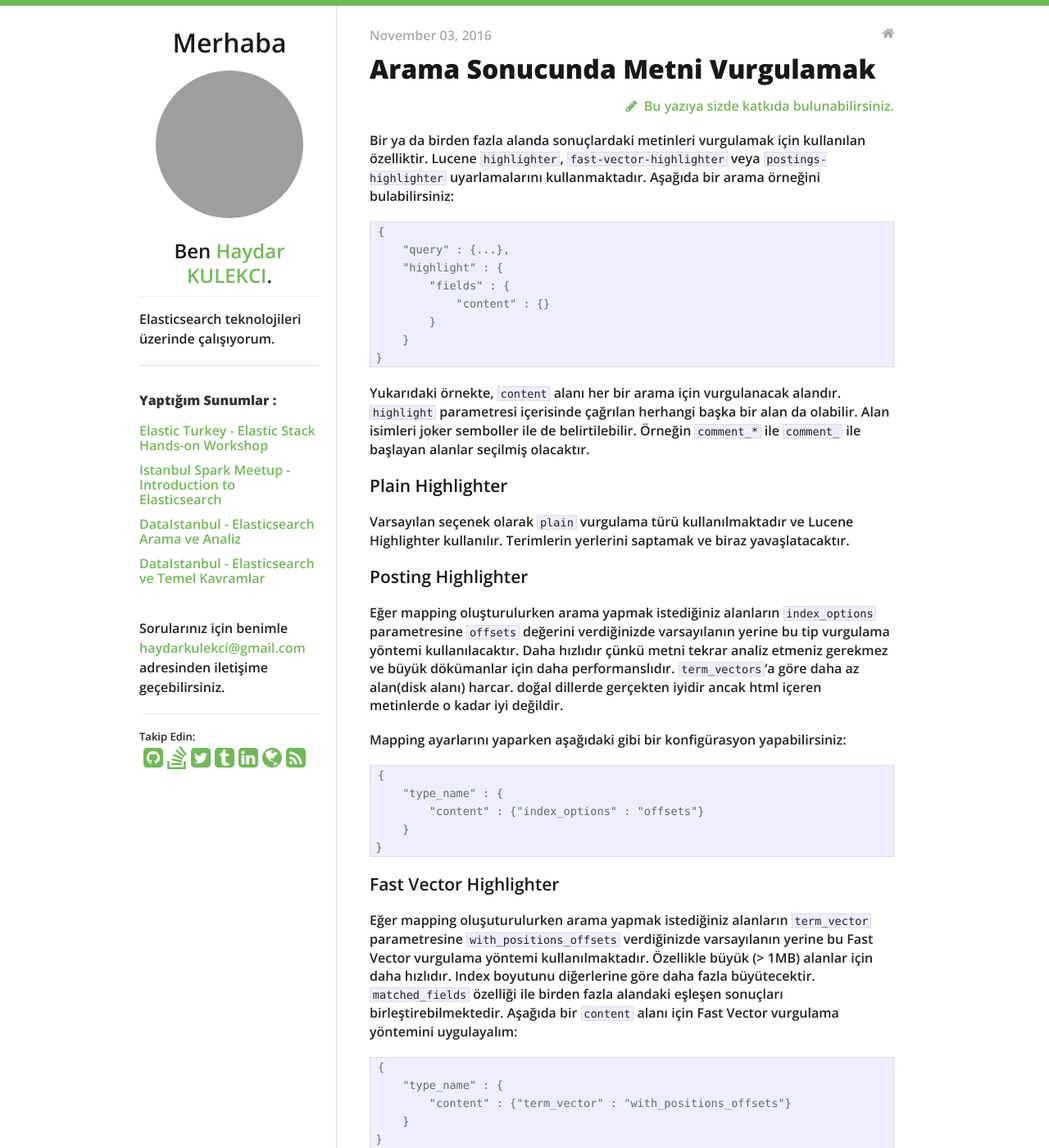
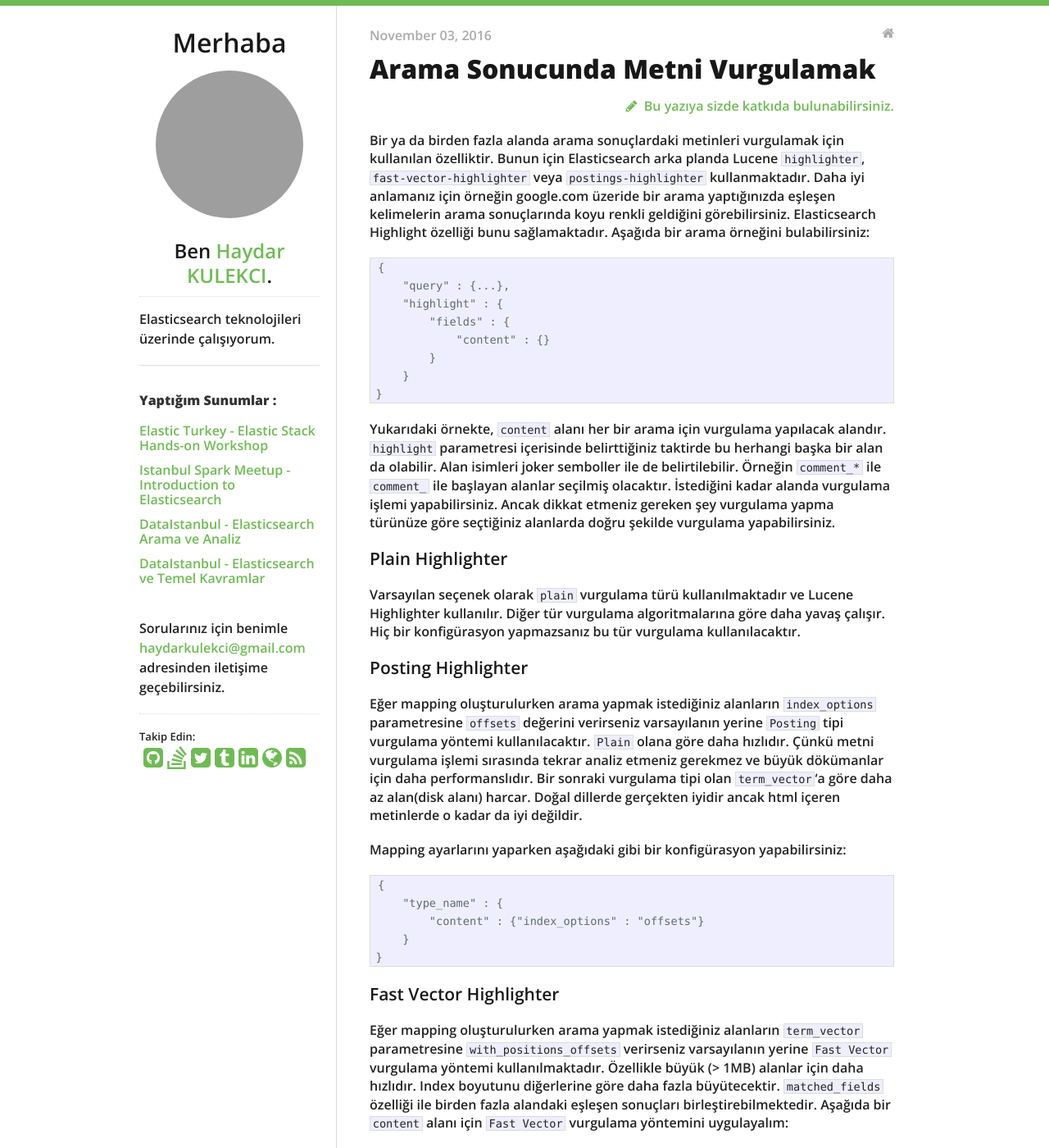
Before and after one commit to hkulekci/elasticsearch, a Jekyll site: the page built from _posts/2016-11-03-arama-sonucunda-metni-vurgulamak.md, in a window 1280 px wide and 1400 px high. Shown: the whole window at 82% size. Built offline with Jekyll 4.4.1, drawn with Linux system fonts in a browser that asks for light colours; nearby versions of some CDN libraries; grey boxes are pictures that could not be loaded.

Commit message:
update highlight yazısı

````diff
--- a/_posts/2016-11-03-arama-sonucunda-metni-vurgulamak.md
+++ b/_posts/2016-11-03-arama-sonucunda-metni-vurgulamak.md
@@ -6,7 +6,7 @@
 summary: Arama sonuçlarınızda aramalarda eşleşen sonuçları vurgulamak için Elasticsearch hali hazırda bir özellik sunmaktadır. Bu yazıda bu özelliğin nasıl çalıştığını ve en efektif yöntem nedir öğreneceğiz.
 ---
 
-Bir ya da birden fazla alanda sonuçlardaki metinleri vurgulamak için kullanılan özelliktir. Lucene `highlighter`, `fast-vector-highlighter` veya `postings-highlighter` uyarlamalarını kullanmaktadır. Aşağıda bir arama örneğini bulabilirsiniz:
+Bir ya da birden fazla alanda arama sonuçlardaki metinleri vurgulamak için kullanılan özelliktir. Bunun için Elasticsearch arka planda Lucene `highlighter`, `fast-vector-highlighter` veya `postings-highlighter` kullanmaktadır. Daha iyi anlamanız için örneğin google.com üzeride bir arama yaptığınızda eşleşen kelimelerin arama sonuçlarında koyu renkli geldiğini görebilirsiniz. Elasticsearch Highlight özelliği bunu sağlamaktadır. Aşağıda bir arama örneğini bulabilirsiniz:
 
 ```
 {
@@ -19,15 +19,15 @@
 }
 ```
 
-Yukarıdaki örnekte, `content` alanı her bir arama için vurgulanacak alandır. `highlight` parametresi içerisinde çağrılan herhangi başka bir alan da olabilir. Alan isimleri joker semboller ile de belirtilebilir. Örneğin `comment_*` ile `comment_` ile başlayan alanlar seçilmiş olacaktır.
+Yukarıdaki örnekte, `content` alanı her bir arama için vurgulama yapılacak alandır. `highlight` parametresi içerisinde belirttiğiniz taktirde bu herhangi başka bir alan da olabilir. Alan isimleri joker semboller ile de belirtilebilir. Örneğin `comment_*` ile `comment_` ile başlayan alanlar seçilmiş olacaktır. İstediğini kadar alanda vurgulama işlemi yapabilirsiniz. Ancak dikkat etmeniz gereken şey vurgulama yapma türünüze göre seçtiğiniz alanlarda doğru şekilde vurgulama yapabilirsiniz.
 
 ### Plain Highlighter
 
-Varsayılan seçenek olarak `plain` vurgulama türü kullanılmaktadır ve Lucene Highlighter kullanılır. Terimlerin yerlerini saptamak ve biraz yavaşlatacaktır.
+Varsayılan seçenek olarak `plain` vurgulama türü kullanılmaktadır ve Lucene Highlighter kullanılır. Diğer tür vurgulama algoritmalarına göre daha yavaş çalışır. Hiç bir konfigürasyon yapmazsanız bu tür vurgulama kullanılacaktır.
 
 ### Posting Highlighter
 
-Eğer mapping oluşturulurken arama yapmak istediğiniz alanların `index_options` parametresine `offsets` değerini verdiğinizde varsayılanın yerine bu tip vurgulama yöntemi kullanılacaktır. Daha hızlıdır çünkü metni tekrar analiz etmeniz gerekmez ve büyük dökümanlar için daha performanslıdır. `term_vectors`'a göre daha az alan(disk alanı) harcar. doğal dillerde gerçekten iyidir ancak html içeren metinlerde o kadar iyi değildir.
+Eğer mapping oluşturulurken arama yapmak istediğiniz alanların `index_options` parametresine `offsets` değerini verirseniz varsayılanın yerine `Posting` tipi vurgulama yöntemi kullanılacaktır. `Plain` olana göre daha hızlıdır. Çünkü metni vurgulama işlemi sırasında tekrar analiz etmeniz gerekmez ve büyük dökümanlar için daha performanslıdır. Bir sonraki vurgulama tipi olan `term_vector`'a göre daha az alan(disk alanı) harcar. Doğal dillerde gerçekten iyidir ancak html içeren metinlerde o kadar da iyi değildir.
 
 Mapping ayarlarını yaparken aşağıdaki gibi bir konfigürasyon yapabilirsiniz:
 
@@ -41,7 +41,7 @@
 
 ### Fast Vector Highlighter
 
-Eğer mapping oluşuturulurken arama yapmak istediğiniz alanların `term_vector` parametresine `with_positions_offsets` verdiğinizde varsayılanın yerine bu Fast Vector vurgulama yöntemi kullanılmaktadır. Özellikle büyük (> 1MB) alanlar için daha hızlıdır. Index boyutunu diğerlerine göre daha fazla büyütecektir. `matched_fields` özelliği ile birden fazla alandaki eşleşen sonuçları birleştirebilmektedir. Aşağıda bir `content` alanı için Fast Vector vurgulama yöntemini uygulayalım:
+Eğer mapping oluşturulurken arama yapmak istediğiniz alanların `term_vector` parametresine `with_positions_offsets` verirseniz varsayılanın yerine `Fast Vector` vurgulama yöntemi kullanılmaktadır. Özellikle büyük (> 1MB) alanlar için daha hızlıdır. Index boyutunu diğerlerine göre daha fazla büyütecektir. `matched_fields` özelliği ile birden fazla alandaki eşleşen sonuçları birleştirebilmektedir. Aşağıda bir `content` alanı için `Fast Vector` vurgulama yöntemini uygulayalım:
 
 ```
 {
````
